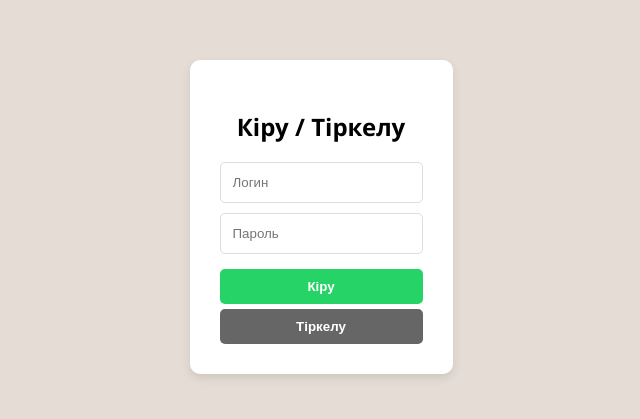
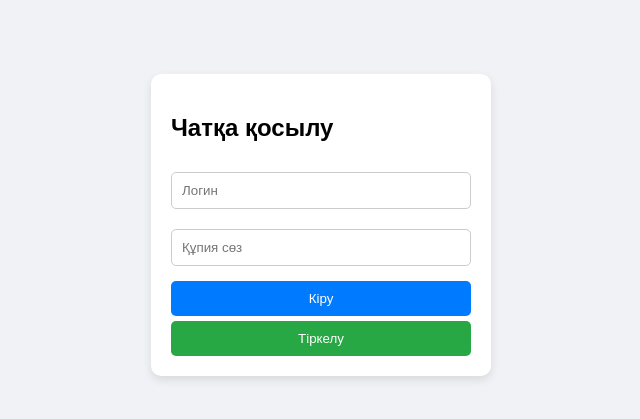
Before and after one commit to islammedelkhan-glitch/CHATSONLINE, a website: page index.html in a window 1280 px wide. Shown: the part 183-602 px from the top of the page, without its empty margins (319-959 px from the left). Drawn offline with nearby package versions, Linux system fonts and the light colour scheme; no server answers.

Commit message:
Full and final fix

```diff
--- a/index.html
+++ b/index.html
@@ -3,87 +3,78 @@
 <head>
     <meta charset="UTF-8">
     <meta name="viewport" content="width=device-width, initial-scale=1.0">
-    <title>My Chat Pro</title>
-    <link rel="stylesheet" href="style.css">
+    <title>Чатқа кіру</title>
+    <style>
+        body { font-family: sans-serif; display: flex; justify-content: center; align-items: center; height: 100vh; background: #f0f2f5; }
+        .auth-container { background: white; padding: 20px; border-radius: 10px; box-shadow: 0 4px 10px rgba(0,0,0,0.1); width: 300px; }
+        input { width: 100%; padding: 10px; margin: 10px 0; border: 1px solid #ccc; border-radius: 5px; box-sizing: border-box; }
+        button { width: 100%; padding: 10px; background: #007bff; color: white; border: none; border-radius: 5px; cursor: pointer; margin-top: 5px; }
+        button:hover { background: #0056b3; }
+        .secondary-btn { background: #28a745; }
+        .secondary-btn:hover { background: #218838; }
+    </style>
 </head>
 <body>
-    <div id="auth-box">
-        <h2>Кіру / Тіркелу</h2>
-        <input type="text" id="user" placeholder="Логин">
-        <input type="password" id="pass" placeholder="Пароль">
-        <button onclick="auth('login')">Кіру</button>
-        <button onclick="auth('register')" style="background: #666;">Тіркелу</button>
-    </div>
 
-    <div id="chat-box" style="display: none;">
-        <div class="sidebar">
-            <h3>Чат</h3>
-            <input type="text" id="room-id" placeholder="Бөлме атауы немесе ID">
-            <button onclick="changeRoom()">Қосылу</button>
-            <p>Бөлме: <b id="current-room">Global</b></p>
-        </div>
-        <div class="main">
-            <div id="messages"></div>
-            <div class="footer">
-                <input type="text" id="m-text" placeholder="Хабарлама жазу...">
-                <button onclick="sendMessage()">➤</button>
-            </div>
-        </div>
-    </div>
+<div class="auth-container">
+    <h2>Чатқа қосылу</h2>
+    <input type="text" id="username" placeholder="Логин">
+    <input type="password" id="password" placeholder="Құпия сөз">
+    <button onclick="loginUser()">Кіру</button>
+    <button class="secondary-btn" onclick="registerUser()">Тіркелу</button>
+</div>
 
-    <script src="/socket.io/socket.io.js"></script>
-    <script>
-        const socket = io();
-        let myUsername = "";
-        let currentRoom = "Global";
+<script>
+    // ТІРКЕЛУ ФУНКЦИЯСЫ
+    async function registerUser() {
+        const user = document.getElementById('username').value;
+        const pass = document.getElementById('password').value;
 
-        async function auth(type) {
-            const username = document.getElementById('user').value;
-            const password = document.getElementById('pass').value;
-            if(!username || !password) return alert("Толық толтырыңыз");
+        if (!user || !pass) return alert("Логин мен құпия сөзді жазыңыз!");
 
-            const res = await fetch('/' + type, {
+        try {
+            const response = await fetch('/register', {
                 method: 'POST',
-                headers: {'Content-Type': 'application/json'},
-                body: JSON.stringify({ username, password })
+                headers: { 'Content-Type': 'application/json' },
+                body: JSON.stringify({ username: user, password: pass })
             });
-            const data = await res.json();
+            const data = await response.json();
+            if (data.success) {
+                alert("Тіркелу сәтті өтті! Енді 'Кіру' батырмасын басыңыз.");
+            } else {
+                alert("Қате: " + data.message);
+            }
+        } catch (err) {
+            alert("Серверге қосылу мүмкін емес!");
+        }
+    }
 
+    // КІРУ ФУНКЦИЯСЫ
+    async function loginUser() {
+        const user = document.getElementById('username').value;
+        const pass = document.getElementById('password').value;
+
+        if (!user || !pass) return alert("Логин мен құпия сөзді жазыңыз!");
+
+        try {
+            const response = await fetch('/login', {
+                method: 'POST',
+                headers: { 'Content-Type': 'application/json' },
+                body: JSON.stringify({ username: user, password: pass })
+            });
+            const data = await response.json();
             if (data.success) {
-                if (type === 'login') {
-                    myUsername = data.username;
-                    document.getElementById('auth-box').style.display = 'none';
-                    document.getElementById('chat-box').style.display = 'flex';
-                    changeRoom();
-                } else {
-                    alert("Тіркелу сәтті! Енді 'Кіру' батырмасын басыңыз.");
-                }
+                localStorage.setItem('username', data.username);
+                // Чат бетіне (chat.html) өту
+                window.location.href = "chat.html";
             } else {
-                alert(data.message);
+                alert("Қате: " + data.message);
             }
+        } catch (err) {
+            alert("Сервер қатесі немесе интернет жоқ!");
         }
+    }
+</script>
 
-        function changeRoom() {
-            const newRoom = document.getElementById('room-id').value || "Global";
-            currentRoom = newRoom;
-            document.getElementById('current-room').innerText = currentRoom;
-            document.getElementById('messages').innerHTML = "";
-            socket.emit('join', { username: myUsername, room: currentRoom });
-        }
-
-        function sendMessage() {
-            const text = document.getElementById('m-text').value;
-            if (text) {
-                socket.emit('message', { room: currentRoom, user: myUsername, text });
-                document.getElementById('m-text').value = "";
-            }
-        }
-
-        socket.on('msg', (data) => {
-            const div = document.createElement('div');
-            div.innerHTML = `<b>${data.user}:</b> <span>${data.text}</span>`;
-            document.getElementById('messages').appendChild(div);
-        });
-    </script>
 </body>
 </html>
--- a/package.json
+++ b/package.json
@@ -1,5 +1,5 @@
 {
-  "name": "chat-app-mongodb",
+  "name": "chat-app",
   "version": "1.0.0",
   "main": "server.js",
   "scripts": {
```
Also changed, not shown: server.js (+14 -7 lines).
